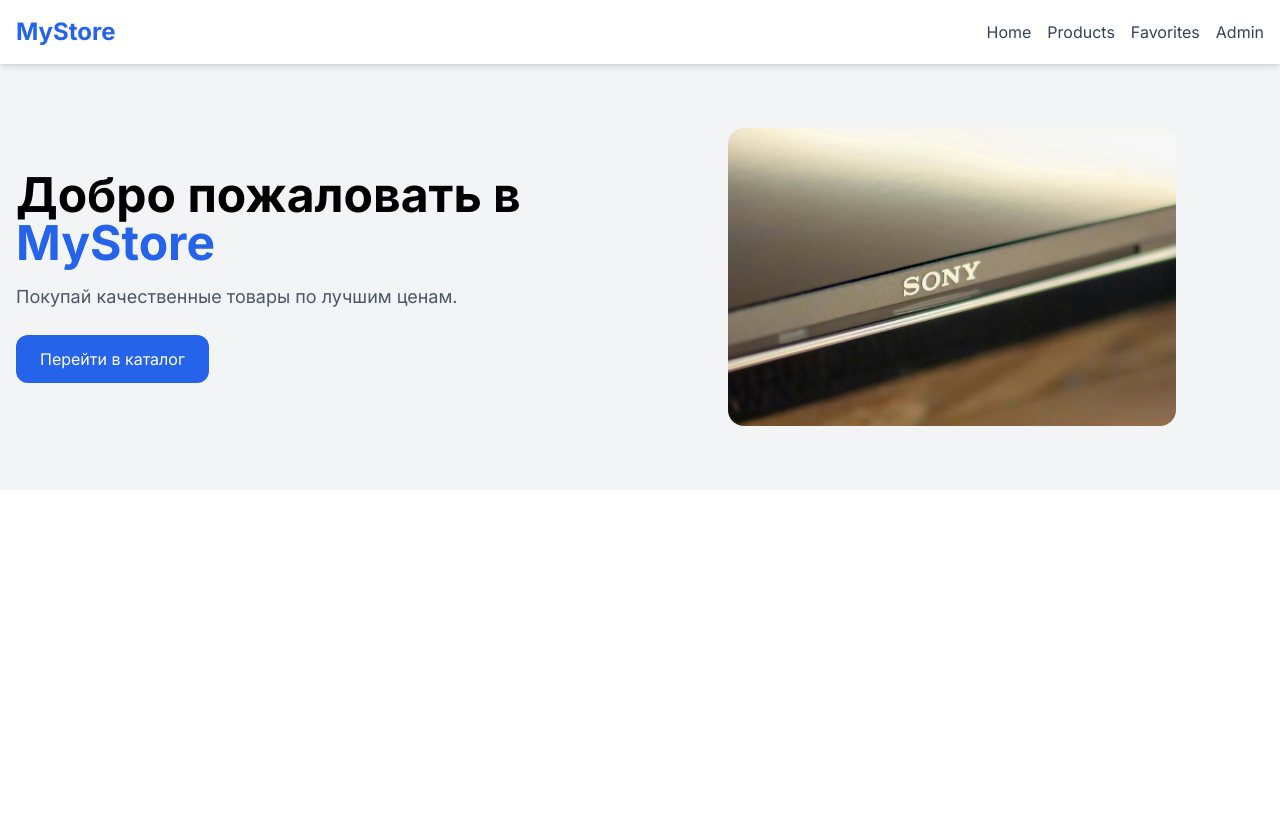
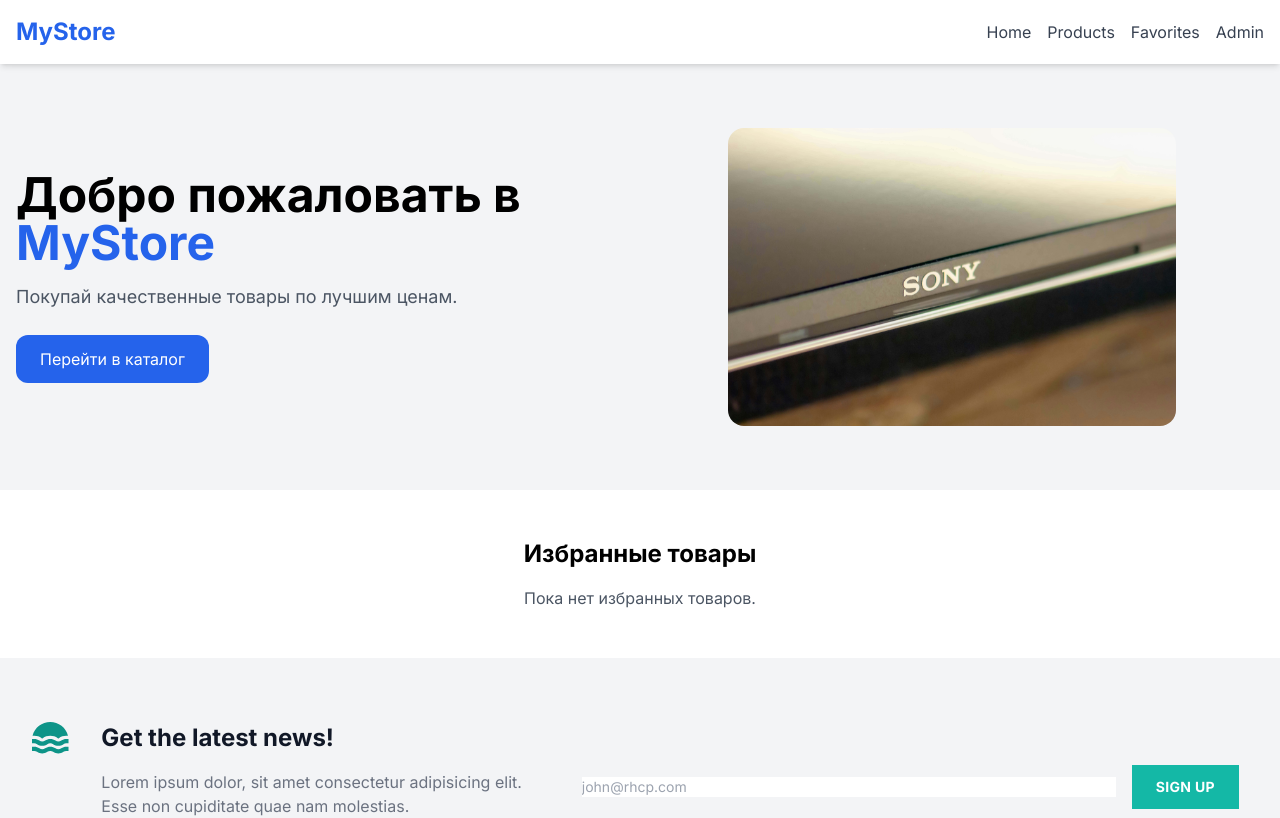
Before and after one commit to Dilmurat777/my-store-nextjs, a Next.js app: page /favorites in a window 1280 px wide. Before the commit this address had no page. Shown: the top 818 px of the page. Built offline with nearby package versions, Linux system fonts and the light colour scheme.

Commit message:
feat: add favorites page and header link

```diff
--- a/app/components/products/ProductCard.tsx
+++ b/app/components/products/ProductCard.tsx
@@ -12,6 +12,7 @@ interface Product {
 
 export default function ProductCard({ product }: { product: Product }) {
   const { addToFavorites, removeFromFavorites, isFavorite } = useFavoritesStore();
+  const favorites = useFavoritesStore((state) => state.favorites);
   const [isMounted, setIsMounted] = React.useState(false);
 
   React.useEffect(() => {
@@ -27,11 +28,14 @@ export default function ProductCard({ product }: { product: Product }) {
   };
 
   return (
-    <div className="border p-4 rounded-xl shadow">
+    <div className="border p-4 rounded-xl shadow hover:shadow-lg transition-all">
       <img src={product.image} alt={product.title} className="h-48 w-full object-cover rounded" />
       <h2 className="text-xl font-bold">{product.title}</h2>
       <p className="text-gray-600">${product.price}</p>
-      <div className='flex flex-col lg:flex-row justify-between'>
+      <div
+        className={`flex flex-col lg:flex-row justify-between ${
+          favorites.length > 0 ? 'lg:flex-col' : ''
+        }`}>
         {isMounted && (
           <button
             onClick={toggleFavorite}
@@ -41,7 +45,9 @@ export default function ProductCard({ product }: { product: Product }) {
             {isFavorite(product.id) ? 'Удалить из избранного' : 'В избранное'}
           </button>
         )}
-	  <button className='mt-2 px-2 py-2 rounded bg-blue-500 text-white hover:bg-blue-600 text-xs lg:text-sm'>Подробнее</button>
+        <button className="mt-2 px-2 py-2 rounded bg-blue-500 text-white hover:bg-blue-600 text-xs lg:text-sm">
+          Подробнее
+        </button>
       </div>
     </div>
   );
--- a/app/components/products/page.tsx
+++ b/app/components/products/page.tsx
@@ -1,4 +1,4 @@
-'use client'
+'use client';
 import React, { useState } from 'react';
 import { products } from '@/app/data/products';
 import CategoryFilter from '../categoryFilter/CategoryFilter';
@@ -23,8 +23,8 @@ export default function ProductPage() {
       />
       <div className="grid grid-cols-1 sm:grid-cols-2 md:grid-cols-3 gap-4">
         {filteredProducts.map((product) => {
-			return <ProductCard key={product.id} product={product} />
-})}
+          return <ProductCard key={product.id} product={product} />;
+        })}
       </div>
     </div>
   );
--- /dev/null
+++ b/app/favorites/page.tsx
@@ -0,0 +1,25 @@
+// app/favorites/page.tsx
+
+"use client";
+
+import { useFavoritesStore } from "@/app/store/favoritesStore";
+import ProductCard from "../components/products/ProductCard";
+
+export default function FavoritesPage() {
+  const favorites = useFavoritesStore((state) => state.favorites);
+
+  return (
+    <div className="container mx-auto py-6">
+      <h1 className="text-2xl font-bold mb-4 text-center">Избранные товары</h1>
+      {favorites.length === 0 ? (
+        <p className="text-gray-600 text-center">Пока нет избранных товаров.</p>
+      ) : (
+        <div className="grid grid-cols-1 md:grid-cols-3 lg:grid-cols-4 gap-4">
+          {favorites.map((product) => (
+            <ProductCard key={product.id} product={product} />
+          ))}
+        </div>
+      )}
+    </div>
+  );
+}
--- a/app/store/favoritesStore.ts
+++ b/app/store/favoritesStore.ts
@@ -5,9 +5,8 @@ import { persist } from 'zustand/middleware';
 interface Product {
   id: number;
   title: string;
+  image: string;
   price: number;
-  image: string;
-  description?: string;
 }
 
 interface FavoritesStore {
@@ -29,8 +28,6 @@ export const useFavoritesStore = create<FavoritesStore>()(
       },
       removeFromFavorites: (id) => {
         set({ favorites: get().favorites.filter((item) => item.id !== id) });
-
-
       },
       isFavorite: (id) => {
         return get().favorites.some((item) => item.id === id);
```
Lines whose indentation alone changed are shown as unchanged.
